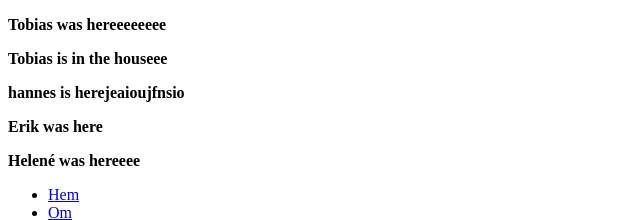
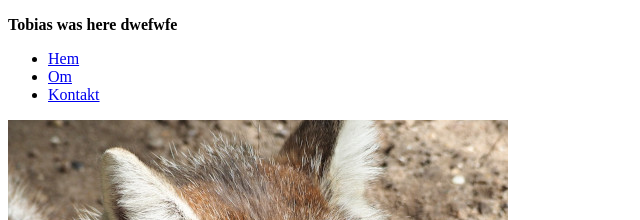
Before and after one commit to ehildingg/workout-app, a Vue app: page / in a window 1280 px wide. Shown: the top 220 px of the page, without its empty margins (0-640 px from the left). Built offline with nearby package versions, Linux system fonts and the light colour scheme; no server answers.

Commit message:
first commit dev

```diff
--- a/src/App.vue
+++ b/src/App.vue
@@ -14,11 +14,7 @@
 
 <template>
   <nav>
-    <p>Tobias was hereeeeeeee</p>
-    <p>Tobias is in the houseee</p>
-    <p>hannes is herejeaioujfnsio</p>
-    <p>Erik was here</p>
-    <p>Helené was hereeee</p>
+    <p>Tobias was here dwefwfe</p>
     <ul>
       <li>
         <RouterLink to="/">Hem</RouterLink>
```
